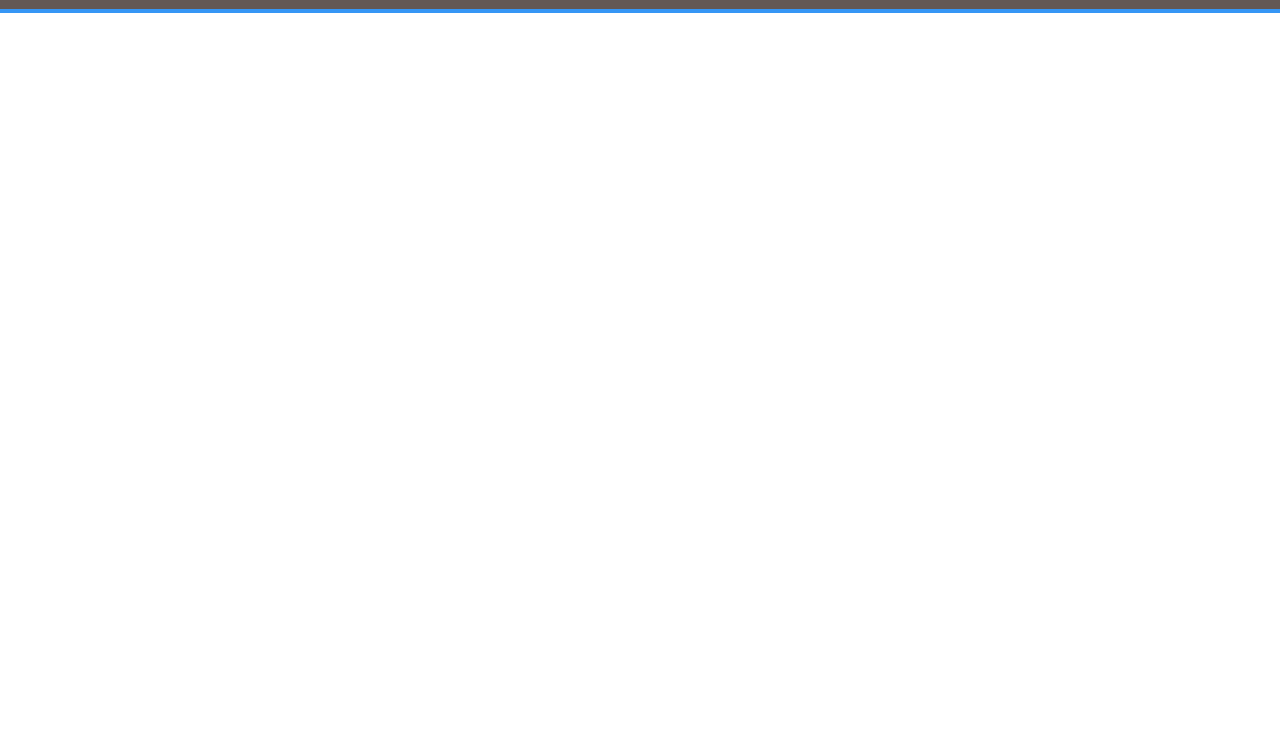
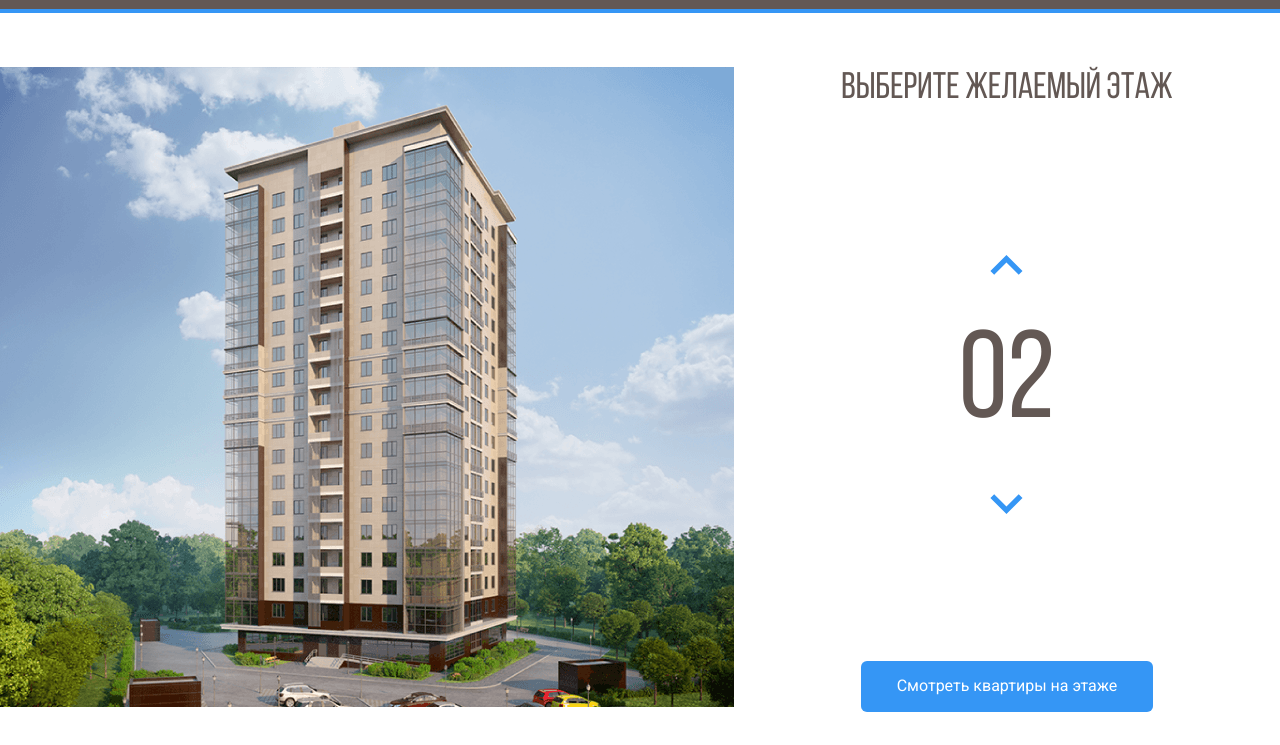
Before and after one commit to Infinity-CHL/Melody, a plain HTML site: page index.html in a window 1280 px wide. Shown: the part 55-800 px from the top of the page. Drawn offline with Linux system fonts and the light colour scheme.

Commit message:
add any files

```diff
--- a/css/style.css
+++ b/css/style.css
@@ -1,3 +1,13 @@
+@font-face {
+  font-family: "Bebas Neue";
+  src: local("BebasNeueRegular"), url("../fonts/BebasNeueRegular.woff2") format("woff2"),
+    url("../fonts/BebasNeueRegular.woff") format("woff");
+  font-weight: normal;
+  font-style: normal;
+  font-display: swap;
+}
+
+
 * {
     box-sizing: border-box;
 }
@@ -59,3 +69,73 @@ body {
     color: #fff;
     text-decoration: none;
 }
+
+/* Main */
+
+.main {
+    display: flex;
+    max-width: 1280px;
+    margin: auto;
+    padding-top: 54px;
+}
+
+.home-image path {
+    opacity: 0;
+    cursor: pointer;
+}
+
+.home-image path:hover {
+    opacity: 1;
+}
+
+.main-info {
+    display: flex;
+    flex-direction: column;
+    justify-content: space-between;
+    align-items: center;
+    flex-grow: 1;
+    text-align: center;
+}
+
+.counter-group {
+    display: flex;
+    flex-direction: column;
+    align-items: center;
+}
+
+.counter-button {
+    background-color:inherit;
+    border: none;
+    cursor: pointer;
+}
+
+.counter-arrow-down {
+    transform: rotateX(180deg);
+}
+
+.main-title {
+    margin: 0;
+    font-family: "Bebas Neue", sans-serif;
+    font-weight: 400;
+    font-size: 37px;
+    line-height: 44px;
+    color: #635854;
+}
+
+.counter {
+    margin: 35px 0;
+    font-family: "Bebas Neue", sans-serif;
+    color: #635854;
+    font-size: 124px;
+    font-weight: normal;
+}
+
+
+.button-primary {
+    padding: 16px 36px;
+    background-color: #3596F5;
+    border-radius: 6px;
+    color: #fff;
+    border: none;
+    cursor: pointer;
+}
--- a/index.html
+++ b/index.html
@@ -44,5 +44,54 @@
         </div>
         <!-- /.navbar -->
     </header>
+
+    <main class="main">
+        <div class="main-image">
+            <svg class="home-image" width="734" height="640" viewBox="0 0 734 640" fill="none" xmlns="http://www.w3.org/2000/svg" xmlns:xlink="http://www.w3.org/1999/xlink">
+                <rect width="734" height="640" fill="url(#pattern0)"/>
+                <defs>
+                <pattern id="pattern0" patternContentUnits="objectBoundingBox" width="1" height="1">
+                <use xlink:href="#image0" transform="translate(-0.00408719) scale(0.0013624 0.0015625)"/>
+                </pattern>
+                <image id="image0" width="740" height="640" xlink:href="img/home 1.png"/>
+                </defs>
+                <path d="M222 531L442.8 539L512 525.3V547L443.5 566.7L222 555.7V531Z" fill="#3595F6" fill-opacity="0.75"/>
+                <path d="M223 530V505L443.3 508.3L513 505V525L443.7 538L223 530Z" fill="#3595F6" fill-opacity="0.75"/>
+                <path d="M223 504V479H444H513V502L445 509L223 504Z" fill="#3595F6" fill-opacity="0.75"/>
+                <path d="M223 480V455L444.3 451.3L512 458V480H444" fill="#3595F6" fill-opacity="0.75"/>
+                <path d="M223 454V428L444.5 424.7L513 435.7V457L444 450.3L223 454Z" fill="#3595F6" fill-opacity="0.75"/>
+                <path d="M222 427V403.3L443 391L514 414V435.3L443 423L222 427Z" fill="#3595F6" fill-opacity="0.75"/>
+                <path d="M222 405V380L444.2 363.7L514 392.3V413L443.7 391.3L222 405Z" fill="#3595F6" fill-opacity="0.75"/>
+                <path d="M222 380V355L444.5 334.7L514 371.3V392L442 363.3L222 380Z" fill="#3595F6" fill-opacity="0.75"/>
+                <path d="M222 354V330L445 305.3L514 349.3V371L444.7 333L222 354Z" fill="#3595F6" fill-opacity="0.75"/>
+                <path d="M222 329V305L444.5 276.3L514 327.3V348L443.7 305.7L222 329Z" fill="#3595F6" fill-opacity="0.75"/>
+                <path d="M221 305V281L443.3 248L514 307.3V327L444 276.3L221 305Z" fill="#3595F6" fill-opacity="0.75"/>
+                <path d="M222 280V256L443.2 221L513 285V306L444.3 247.7L222 280Z" fill="#3595F6" fill-opacity="0.75"/>
+                <path d="M222 256V231L444.3 193L513 263.3V284L444 220L222 256Z" fill="#3595F6" fill-opacity="0.75"/>
+                <path d="M222 230V205L442.8 161.3L513 240.3V263L444 189.7L222 230Z" fill="#3595F6" fill-opacity="0.75"/>
+                <path d="M223 206V181L443 133L513 218V241L442.3 161.7L223 206Z" fill="#3595F6" fill-opacity="0.75"/>
+                <path d="M222 181V156L441.8 104L513 196.3V219L443.3 132.7L222 181Z" fill="#3595F6" fill-opacity="0.75"/>
+                <path d="M222 156V130L444 73.3L513 175V196L443.7 104.3L222 156Z" fill="#3595F6" fill-opacity="0.75"/>
+
+            </svg>
+
+        </div>
+        <!-- /.main-image -->
+        <div class="main-info">
+            <h2 class="main-title">Выберите желаемый этаж</h2>
+            <div class="counter-group">
+                <button class="counter-button counter-up">
+                    <img class="couter-arrow counter-arrow-up " src="img/arrow.svg" alt="arrow up">
+                </button>
+                <span class="counter">02</span>
+                <button class="counter-button counter-down">
+                    <img class="couter-arrow counter-arrow-down " src="img/arrow.svg" alt="arrow down">
+                </button>
+            </div>
+            <!-- /.counter-group -->
+            <button class="button button-primary">Смотреть  квартиры на этаже</button>
+        </div>
+        <!-- /.main-info -->
+    </main>
 </body>
 </html>
```
Also changed, not shown: fonts/BebasNeueRegular.woff (added), fonts/BebasNeueRegular.woff2 (added), img/Group 3.svg (added), img/arrow.svg (added), img/home 1.png (added).
